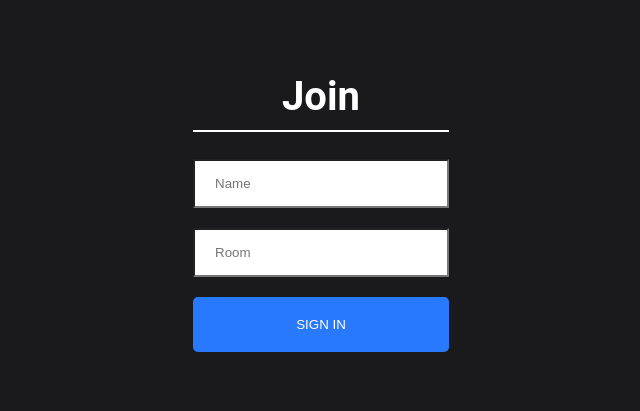
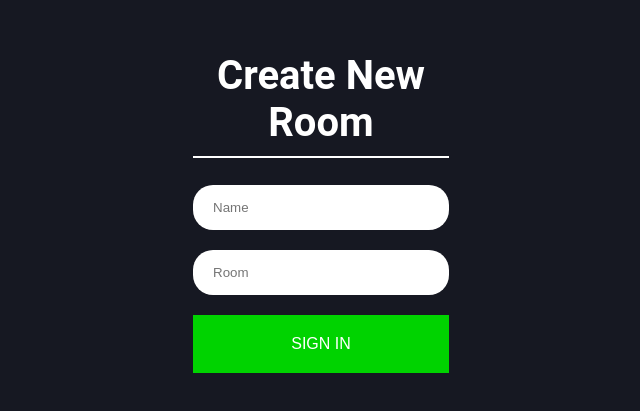
Before and after one commit to madzadev/chat-rooms, a React (Create React App) app in the folder client/: page /join in a window 1280 px wide. Shown: the part 201-612 px from the top of the page, without its empty margins (319-959 px from the left). Built offline with nearby package versions, Linux system fonts and the light colour scheme.

Commit message:
re-designing login page

```diff
--- a/client/src/App.js
+++ b/client/src/App.js
@@ -8,7 +8,7 @@ import Chat from "./components/Chat/Chat";
 const App = () => {
   return (
     <Router>
-      <Route path="/" exact component={Rooms} />
+      {/* <Route path="/" exact component={Rooms} /> */}
       <Route path="/join" component={Join} />
       <Route path="/chat" component={Chat} />
     </Router>
--- a/client/src/components/Input/Input.js
+++ b/client/src/components/Input/Input.js
@@ -7,7 +7,6 @@ const Input = ({ message, setMessage, sendMessage }) => {
       <input
         type="text"
         className="input"
-        className="Type a message"
         value={message}
         onChange={(event) => setMessage(event.target.value)}
         onKeyPress={(event) =>
--- a/client/src/components/Join/Join.css
+++ b/client/src/components/Join/Join.css
@@ -1,3 +1,7 @@
+* {
+  box-sizing: border-box;
+}
+
 html,
 body {
   font-family: "Roboto", sans-serif;
@@ -9,17 +13,13 @@ body {
   height: 100vh;
 }
 
-* {
-  box-sizing: border-box;
-}
-
 .joinOuterContainer {
   display: flex;
   justify-content: center;
   text-align: center;
   height: 100vh;
   align-items: center;
-  background-color: #1a1a1d;
+  background-color: #161822;
 }
 
 .joinInnerContainer {
@@ -27,9 +27,10 @@ body {
 }
 
 .joinInput {
-  border-radius: 0;
+  border-radius: 20px;
   padding: 15px 20px;
   width: 100%;
+  border: none;
 }
 
 .heading {
@@ -43,12 +44,13 @@ body {
   color: #fff !important;
   text-transform: uppercase;
   text-decoration: none;
-  background: #2979ff;
+  background: #00d300;
   padding: 20px;
-  border-radius: 5px;
+  /* border-radius: 25px; */
   display: inline-block;
   border: none;
   width: 100%;
+  font-size: 16px;
 }
 
 .mt-20 {
--- a/client/src/components/Join/Join.js
+++ b/client/src/components/Join/Join.js
@@ -10,7 +10,7 @@ const Join = () => {
   return (
     <div className="joinOuterContainer">
       <div className="joinInnerContainer">
-        <h1 className="heading">Join</h1>
+        <h1 className="heading">Create New Room</h1>
         <div>
           <input
             className="joinInput"
```
Also changed, not shown: 2 other files (tests, documents, lock files or other folders).
